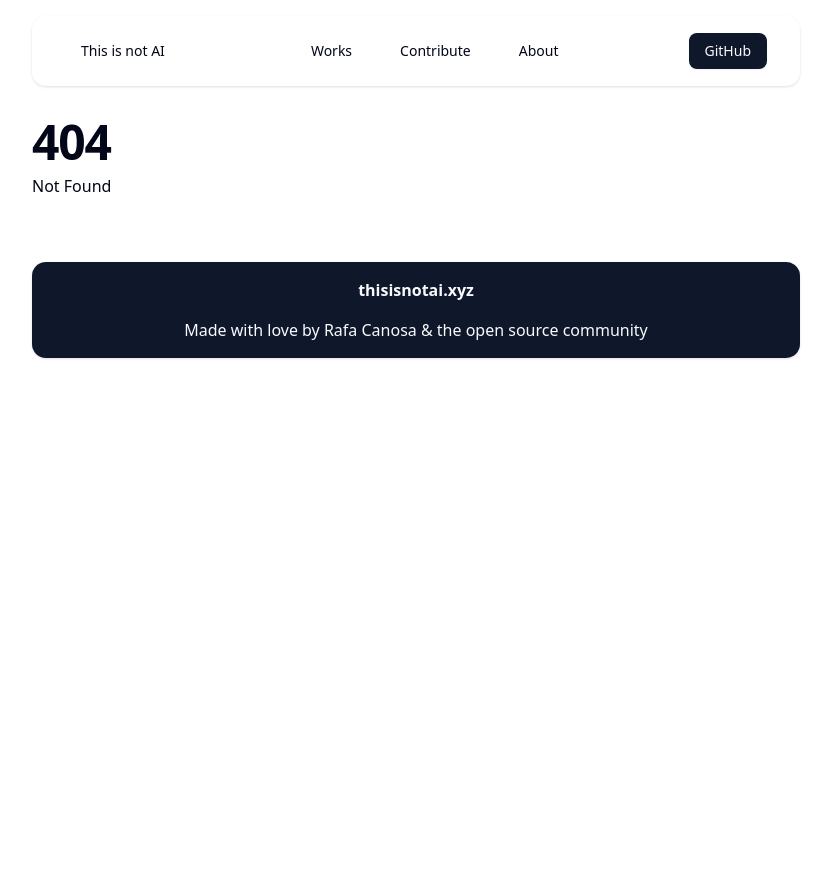
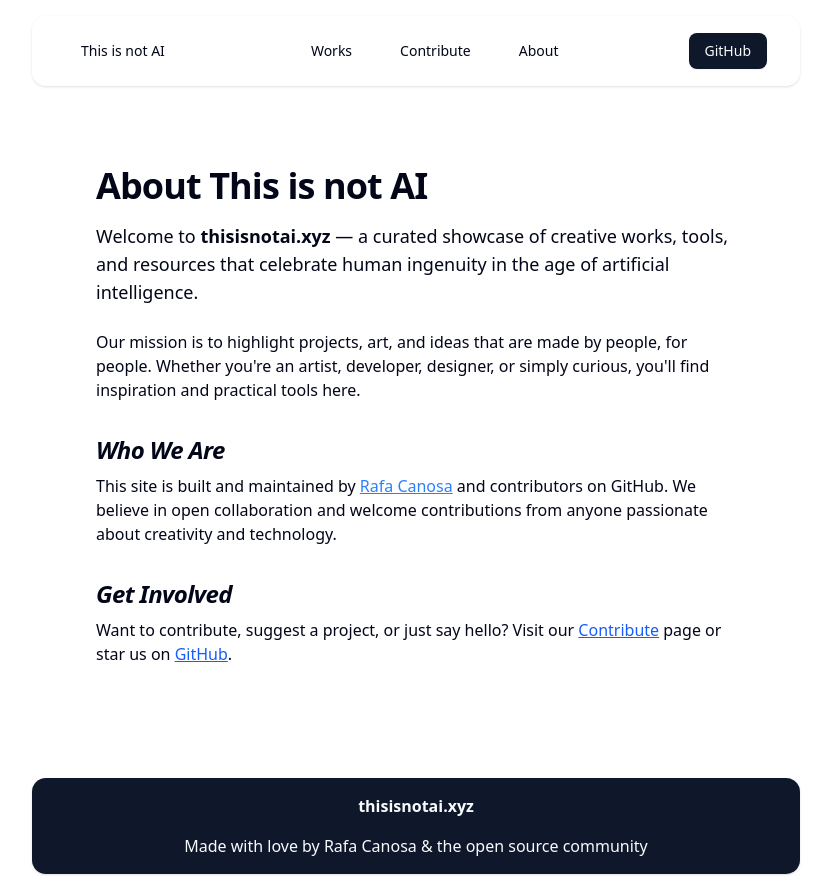
Before and after one commit to Rafacv23/thisisnotai, a SvelteKit app: page /about in a window 1280 px wide. Before the commit this address had no page. Shown: the whole page, without its empty margins (224-1055 px from the left). Before the commit the page ends 800 px from the top, so only its background shows below. Built offline with nearby package versions, Linux system fonts and the light colour scheme.

Commit message:
template pages

```diff
--- /dev/null
+++ b/src/routes/about/+page.svelte
@@ -0,0 +1,28 @@
+<section class="mx-auto max-w-2xl px-4 py-12">
+	<h1 class="mb-4 text-4xl font-bold">About This is not AI</h1>
+	<p class="mb-6 text-lg">
+		Welcome to <strong>thisisnotai.xyz</strong> — a curated showcase of creative works, tools, and resources
+		that celebrate human ingenuity in the age of artificial intelligence.
+	</p>
+	<p class="mb-6">
+		Our mission is to highlight projects, art, and ideas that are made by people, for people.
+		Whether you're an artist, developer, designer, or simply curious, you'll find inspiration and
+		practical tools here.
+	</p>
+	<h2 class="mt-8 mb-2 text-2xl font-semibold">Who We Are</h2>
+	<p class="mb-6">
+		This site is built and maintained by <a
+			href="https://github.com/rafacv23"
+			class="text-blue-500 underline">Rafa Canosa</a
+		> and contributors on GitHub. We believe in open collaboration and welcome contributions from anyone
+		passionate about creativity and technology.
+	</p>
+	<h2 class="mt-8 mb-2 text-2xl font-semibold">Get Involved</h2>
+	<p>
+		Want to contribute, suggest a project, or just say hello? Visit our <a
+			href="/contribute"
+			class="text-blue-600 underline">Contribute</a
+		>
+		page or star us on <a href="/github" class="text-blue-600 underline">GitHub</a>.
+	</p>
+</section>
--- /dev/null
+++ b/src/routes/contribute/+page.svelte
@@ -0,0 +1,22 @@
+<script>
+	import Button from '$lib/components/ui/button/button.svelte';
+	import Input from '$lib/components/ui/input/input.svelte';
+	import Label from '$lib/components/ui/label/label.svelte';
+	import Textarea from '$lib/components/ui/textarea/textarea.svelte';
+</script>
+
+<h1>Contribute</h1>
+<p>
+	Are you and artist? Do you know someone that can be here? Text us and our team is going to check
+	it.
+</p>
+
+<form action="" class="mt-8 flex flex-col gap-4">
+	<Label for="name">Name</Label>
+	<Input type="text" placeholder="Your name" />
+	<Label for="email">Email</Label>
+	<Input type="email" placeholder="Your email" />
+	<Label for="message">Message</Label>
+	<Textarea placeholder="Your message" />
+	<Button type="submit">Send</Button>
+</form>
```
